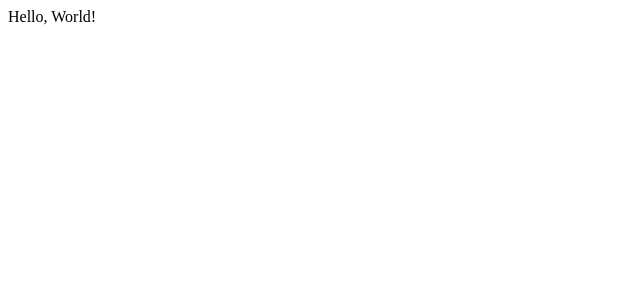
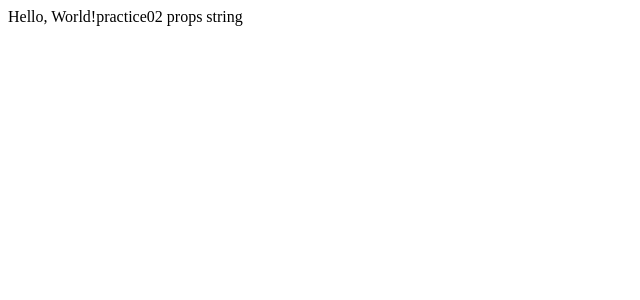
Before and after one commit to HanCiHu/react-docs-study, a React app in the folder Practice02/: page / in a window 1280 px wide. Shown: the top 300 px of the page, without its empty margins (0-640 px from the left). Built offline with nearby package versions, Linux system fonts and the light colour scheme.

Commit message:
✨ component props

```diff
--- a/Practice02/src/app.tsx
+++ b/Practice02/src/app.tsx
@@ -1,9 +1,14 @@
 import React from 'react';
 
-const App = (): JSX.Element => {
+interface AppProps {
+  propsString: string
+};
+
+const App = (props: AppProps): JSX.Element => {
   return (
     <div>
       {'Hello, World!'}
+      {props.propsString}
     </div>
   )
 }
--- a/Practice02/src/index.tsx
+++ b/Practice02/src/index.tsx
@@ -6,4 +6,4 @@ import App from '@src/app';
 const rootElement = document.getElementById('app');
 if (!rootElement) throw new Error('there is no app element in document');
 const root = ReactDOM.createRoot(rootElement);
-root.render(<App />);
+root.render(<App propsString='practice02 props string' />);
```
